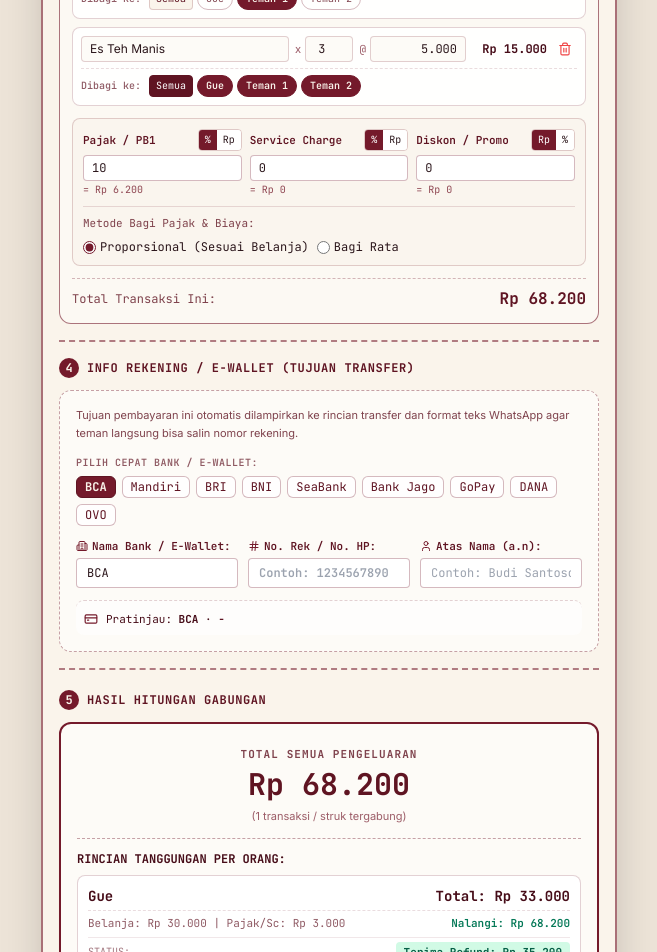
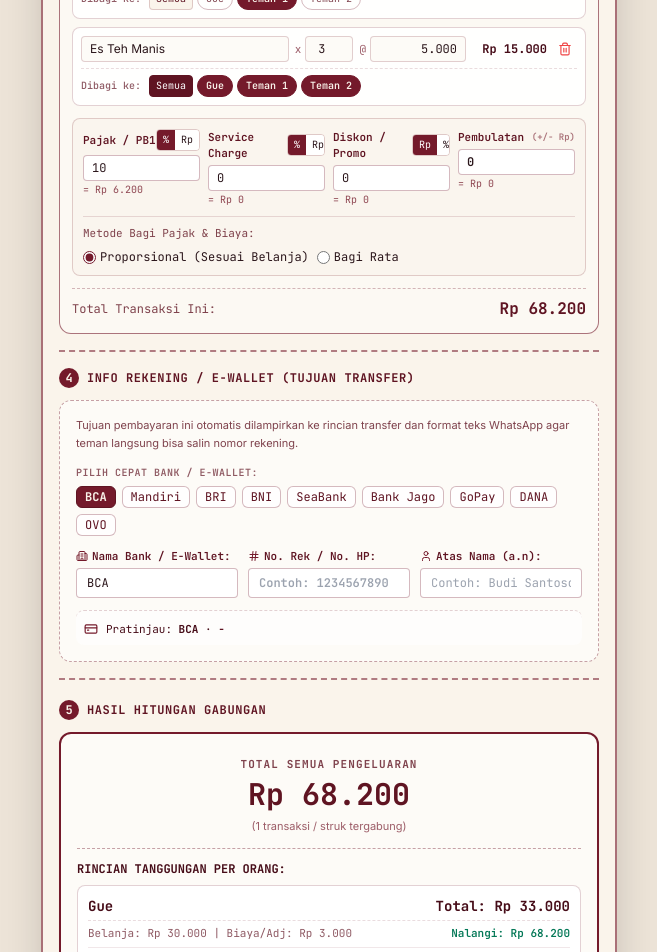
Before and after one commit to ccenot/split-bill, a React (Vite) app: page / in a window 1280 px wide. Shown: the part 860-1812 px from the top of the page, without its empty margins (311-968 px from the left). Built offline with nearby package versions, Linux system fonts and the light colour scheme.

Commit message:
feat: add receipt rounding detection, input, and fair split allocation

```diff
--- a/server.js
+++ b/server.js
@@ -48,6 +48,7 @@
   "taxAmount": 2500,
   "serviceAmount": 0,
   "discountAmount": 0,
+  "roundingAmount": 0,
   "total": 27500
 }
 
@@ -57,7 +58,8 @@
 3. "taxAmount" adalah nilai rupiah pajak/PB1/PPN jika ada. Jika tidak ada, isi 0.
 4. "serviceAmount" adalah nilai rupiah biaya layanan/service jika ada. Jika tidak ada, isi 0.
 5. "discountAmount" adalah potongan diskon jika ada. Jika tidak ada, isi 0.
-6. HANYA kembalikan JSON valid, dilarang menambahkan teks pengantar atau markdown block (\`\`\`json).`;
+6. "roundingAmount" adalah nilai pembulatan / rounding struk jika ada (angka integer, bisa positif atau negatif seperti -25 atau 50). Jika tidak ada, isi 0.
+7. HANYA kembalikan JSON valid, dilarang menambahkan teks pengantar atau markdown block (\`\`\`json).`;
 
     const dataUri = `data:${mimeType || 'image/jpeg'};base64,${imageBase64}`;
 
@@ -122,6 +124,7 @@
       detectedTax: Number(parsed.taxAmount) || 0,
       detectedService: Number(parsed.serviceAmount) || 0,
       detectedDiscount: Number(parsed.discountAmount) || 0,
+      detectedRounding: Number(parsed.roundingAmount) || 0,
       detectedTotal: Number(parsed.total) || 0,
       rawText: content
     });
--- a/src/App.jsx
+++ b/src/App.jsx
@@ -48,6 +48,7 @@
     serviceValue: 0,
     discountType: 'amount',
     discountValue: 0,
+    rounding: 0,
     distributionMethod: 'proportional'
   }
 ];
@@ -136,7 +137,7 @@
 
   // Handle OCR Result
   const handleOcrSuccess = (ocrResult) => {
-    const { storeName, items, detectedTax, detectedService, detectedDiscount } = ocrResult;
+    const { storeName, items, detectedTax, detectedService, detectedDiscount, detectedRounding } = ocrResult;
 
     const currentTx = transactions[currentTxIndex];
     const isCurrentTxEmpty =
@@ -164,7 +165,8 @@
           serviceType: 'amount',
           serviceValue: detectedService || 0,
           discountType: 'amount',
-          discountValue: detectedDiscount || 0
+          discountValue: detectedDiscount || 0,
+          rounding: detectedRounding || 0
         };
         return next;
       });
@@ -183,6 +185,7 @@
         serviceValue: detectedService || 0,
         discountType: 'amount',
         discountValue: detectedDiscount || 0,
+        rounding: detectedRounding || 0,
         distributionMethod: 'proportional'
       };
 
--- a/src/components/SettlementSummary.jsx
+++ b/src/components/SettlementSummary.jsx
@@ -114,7 +114,7 @@
 
                   <div className="flex items-center justify-between text-[11px] font-mono text-maroon-800/70 pt-1 border-t border-dashed border-maroon-700/15">
                     <span>
-                      Belanja: {formatRupiah(person.itemsSubtotal)} | Pajak/Sc: {formatRupiah((person.taxShare || 0) + (person.serviceShare || 0) - (person.discountShare || 0))}
+                      Belanja: {formatRupiah(person.itemsSubtotal)} | Biaya/Adj: {formatRupiah((person.taxShare || 0) + (person.serviceShare || 0) - (person.discountShare || 0) + (person.roundingShare || 0))}
                     </span>
                     {person.totalPaid > 0 && (
                       <span className="text-emerald-700 font-semibold">
--- a/src/components/TransactionManager.jsx
+++ b/src/components/TransactionManager.jsx
@@ -43,6 +43,7 @@
       serviceValue: 0,
       discountType: 'amount',
       discountValue: 0,
+      rounding: 0,
       distributionMethod: 'proportional' // 'proportional' | 'flat'
     };
 
@@ -137,7 +138,9 @@
     ? (rawSubtotal * (Number(currentTx.discountValue) || 0)) / 100
     : (Number(currentTx.discountValue) || 0);
 
-  const txTotal = Math.max(0, rawSubtotal + taxAmount + serviceAmount - discountAmount);
+  const roundingAmount = Number(currentTx.rounding) || 0;
+
+  const txTotal = Math.max(0, rawSubtotal + taxAmount + serviceAmount - discountAmount + roundingAmount);
 
   return (
     <section className="px-4 py-2">
@@ -374,9 +377,9 @@
           </div>
         </div>
 
-        {/* Pajak, Service & Diskon */}
+        {/* Pajak, Service, Diskon & Pembulatan */}
         <div className="p-2.5 bg-paper-100/70 border border-maroon-700/20 rounded-lg text-xs space-y-2 mb-3">
-          <div className="grid grid-cols-1 sm:grid-cols-3 gap-2">
+          <div className="grid grid-cols-2 sm:grid-cols-4 gap-2">
             {/* Pajak */}
             <div>
               <div className="flex items-center justify-between mb-1">
@@ -481,6 +484,28 @@
                 = {formatRupiah(discountAmount)}
               </span>
             </div>
+
+            {/* Pembulatan / Rounding */}
+            <div>
+              <div className="flex items-center justify-between mb-1">
+                <span className="font-mono text-[11px] font-semibold text-maroon-800">
+                  Pembulatan
+                </span>
+                <span className="text-[9px] font-mono text-maroon-700/60 font-semibold">
+                  (+/- Rp)
+                </span>
+              </div>
+              <input
+                type="number"
+                value={currentTx.rounding !== undefined ? currentTx.rounding : 0}
+                onChange={(e) => updateCurrentTx({ rounding: Number(e.target.value) || 0 })}
+                placeholder="0"
+                className="w-full px-2 py-1 text-xs font-mono rounded border border-maroon-700/30 bg-white font-semibold"
+              />
+              <span className="text-[10px] font-mono text-maroon-700/80">
+                = {Number(currentTx.rounding) > 0 ? '+' : ''}{formatRupiah(Number(currentTx.rounding) || 0)}
+              </span>
+            </div>
           </div>
 
           {/* Opsi Distribusi Pajak/Service */}
--- a/src/utils/calculator.js
+++ b/src/utils/calculator.js
@@ -28,6 +28,7 @@
       taxShare: 0,
       serviceShare: 0,
       discountShare: 0,
+      roundingShare: 0,
       totalOwed: 0,
       totalPaid: 0,
       netBalance: 0, // positif = terima uang, negatif = harus bayar
@@ -67,7 +68,10 @@
       discountAmount = Number(tx.discountValue) || 0;
     }
 
-    const txGrandTotal = Math.max(0, rawSubtotal + taxAmount + serviceAmount - discountAmount);
+    // Hitung Pembulatan / Rounding (bisa minus atau plus)
+    const roundingAmount = Number(tx.rounding) || 0;
+
+    const txGrandTotal = Math.max(0, rawSubtotal + taxAmount + serviceAmount - discountAmount + roundingAmount);
     grandTotalAllTransactions += txGrandTotal;
 
     // Catat siapa yang bayar transaksi ini
@@ -115,6 +119,7 @@
       let pTax = 0;
       let pService = 0;
       let pDiscount = 0;
+      let pRounding = 0;
 
       if (tx.distributionMethod === 'flat') {
         // Bagi rata antar orang yang aktif di struk
@@ -122,20 +127,23 @@
         pTax = taxAmount / count;
         pService = serviceAmount / count;
         pDiscount = discountAmount / count;
+        pRounding = roundingAmount / count;
       } else {
         // Proporsional sesuai porsi belanja
         const ratio = sumActiveSubtotals > 0 ? (personSub / sumActiveSubtotals) : 0;
         pTax = taxAmount * ratio;
         pService = serviceAmount * ratio;
         pDiscount = discountAmount * ratio;
+        pRounding = roundingAmount * ratio;
       }
 
-      const pTotalOwed = Math.max(0, personSub + pTax + pService - pDiscount);
+      const pTotalOwed = Math.max(0, personSub + pTax + pService - pDiscount + pRounding);
 
       if (peopleSummary[p]) {
         peopleSummary[p].taxShare += pTax;
         peopleSummary[p].serviceShare += pService;
         peopleSummary[p].discountShare += pDiscount;
+        peopleSummary[p].roundingShare += pRounding;
         peopleSummary[p].totalOwed += pTotalOwed;
       }
     });
@@ -148,6 +156,7 @@
       taxAmount,
       serviceAmount,
       discountAmount,
+      rounding: roundingAmount,
       grandTotal: txGrandTotal,
       personSubtotals: txPersonSubtotals
     };
@@ -236,6 +245,9 @@
     if (tx.payer) {
       text += `   ↳ Ditalangi oleh: *${tx.payer}*\n`;
     }
+    if (tx.rounding) {
+      text += `   ↳ Pembulatan: *${tx.rounding > 0 ? '+' : ''}${formatRupiah(tx.rounding)}*\n`;
+    }
   });
   text += `\n*TOTAL SEMUA: ${formatRupiah(grandTotal)}*\n`;
   text += `━━━━━━━━━━━━━━━━━━━━━\n\n`;
--- a/src/utils/ocr.js
+++ b/src/utils/ocr.js
@@ -11,6 +11,7 @@
   let detectedTax = 0;
   let detectedService = 0;
   let detectedDiscount = 0;
+  let detectedRounding = 0;
   let detectedTotal = 0;
   let storeName = '';
 
@@ -42,6 +43,9 @@
       lineLower.includes('service') ||
       lineLower.includes('diskon') ||
       lineLower.includes('discount') ||
+      lineLower.includes('rounding') ||
+      lineLower.includes('pembulatan') ||
+      lineLower.includes('round off') ||
       lineLower.includes('kembali') ||
       lineLower.includes('change') ||
       lineLower.includes('cash') ||
@@ -73,6 +77,17 @@
     if (lineLower.includes('diskon') || lineLower.includes('discount') || lineLower.includes('potongan')) {
       const match = line.match(/(?:[rR][pP]\.?\s*)?(\d{1,3}(?:[.,]\d{3})+|\d{4,7})/);
       if (match) detectedDiscount = cleanPrice(match[0]);
+      return;
+    }
+
+    // Deteksi Rounding / Pembulatan (bisa negatif atau positif, misal: "Rounding -25" atau "Pembulatan 50")
+    if (lineLower.includes('rounding') || lineLower.includes('pembulatan') || lineLower.includes('round off') || lineLower.includes('round-off')) {
+      const isNegative = line.includes('-') || lineLower.includes('minus');
+      const match = line.match(/(?:[rR][pP]\.?\s*)?(\d{1,3}(?:[.,]\d{3})+|\d{1,7})/);
+      if (match) {
+        const val = cleanPrice(match[0]);
+        detectedRounding = isNegative ? -val : val;
+      }
       return;
     }
 
@@ -138,6 +153,7 @@
     detectedTax,
     detectedService,
     detectedDiscount,
+    detectedRounding,
     detectedTotal,
     rawText
   };
```
